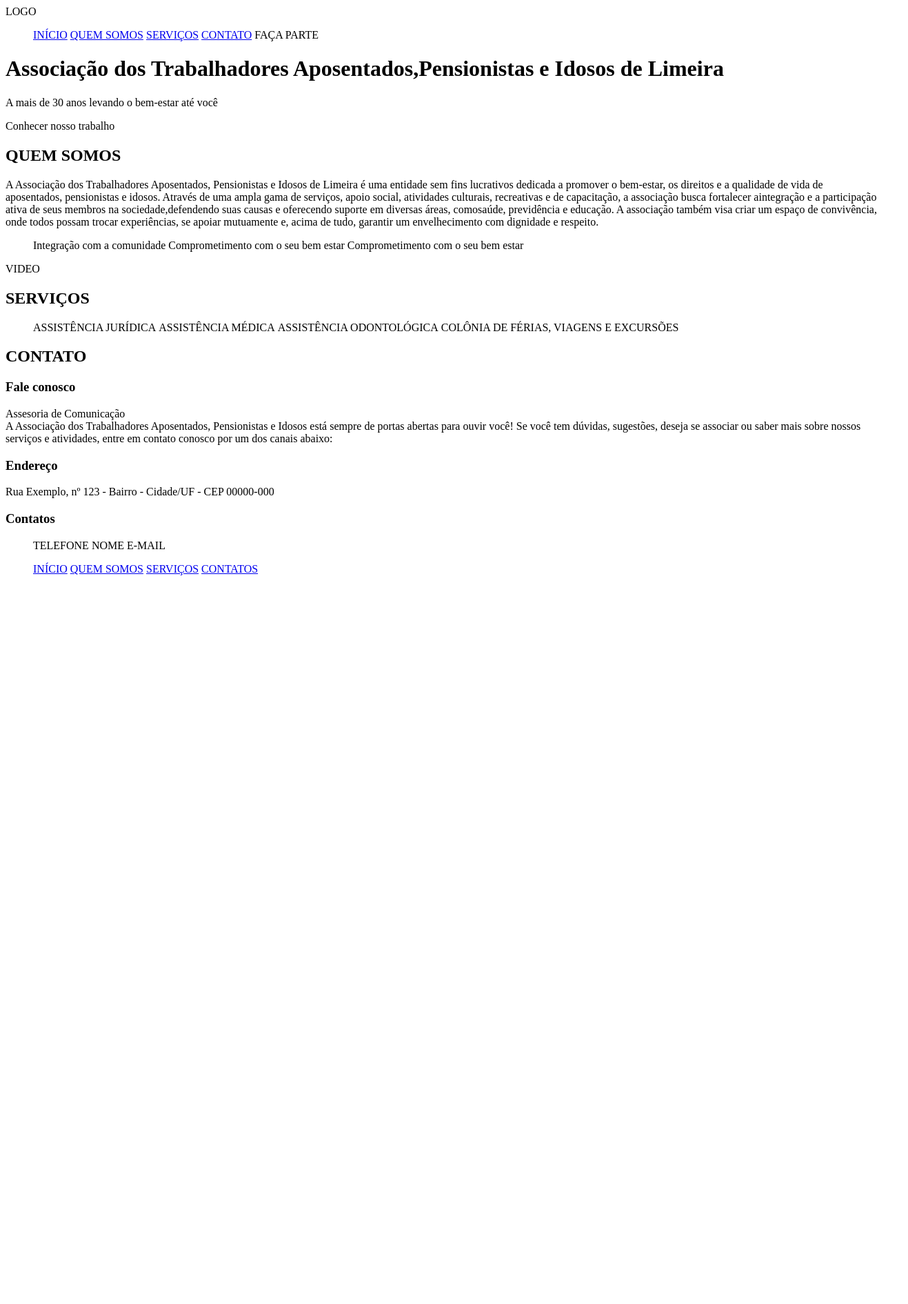
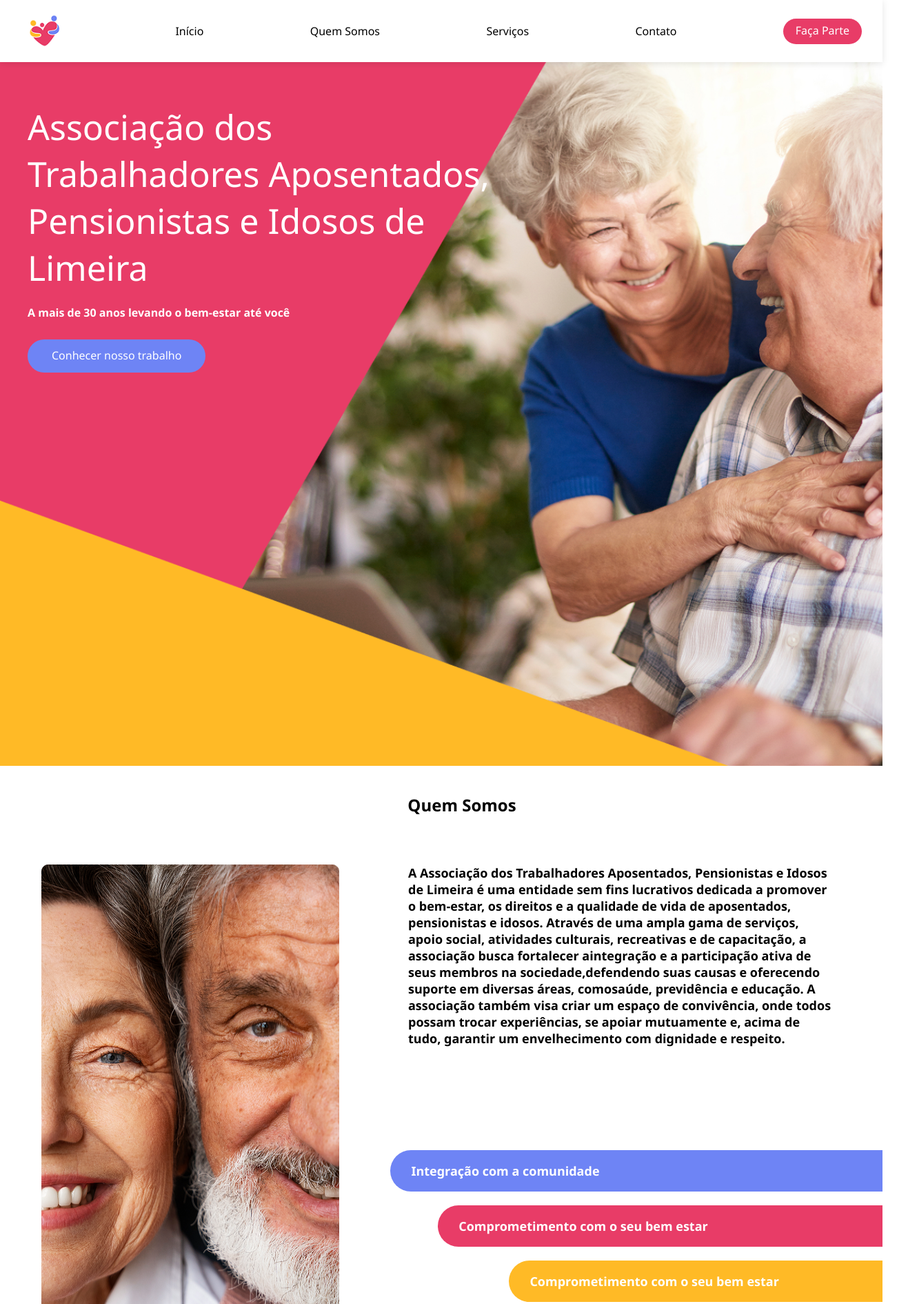
Before and after one commit to MiguelMagior/IHC-ATAPIL, a plain HTML site: page index.html in a window 1280 px wide. Shown: the top 1890 px of the page at 69% size, 1317 px wide, since content can reach past the window. Before the commit the page ends 850 px from the top, so only its background shows below. Drawn offline with nearby package versions, Linux system fonts and the light colour scheme.

Commit message:
feat: css

```diff
--- a/index.html
+++ b/index.html
@@ -4,91 +4,130 @@
 <head>
     <meta charset="UTF-8">
     <meta name="viewport" content="width=device-width, initial-scale=1.0">
+    <link rel="stylesheet" type="text/css" href="./style.css">
+    <link rel="stylesheet" href="https://cdn.jsdelivr.net/npm/bootstrap-icons@1.11.3/font/bootstrap-icons.min.css">
     <title>ATAPIL</title>
-
-    <style>
-        li{
-            display: inline;
-        }
-    </style>
-
 </head>
 
 <body>
-    <nav>
-        LOGO
-        <ul>
-            <li><a href="#inicio">INÍCIO</a></li>
-            <li><a href="#quem-somos">QUEM SOMOS</a></li>
-            <li><a href="#servicos">SERVIÇOS</a></li>
-            <li><a href="#contato">CONTATO</a></li>
-            <li><a>FAÇA PARTE</a></li>
-        </ul>
+    <nav class="content-nav">
+        <div class="container" style="margin-left: 30px;">
+            <img src="assets/atapil.png" alt="Exemplo">
+        </div>
+        <a href="#inicio">Início</a>
+        <a href="#quem-somos">Quem Somos</a>
+        <a href="#servicos">Serviços</a>
+        <a href="#contato">Contato</a>
+        <a class="btn-rose" style="margin-right: 30px;">Faça Parte</a>
     </nav>
 
-    <main id="inicio">
-        <h1>Associação dos Trabalhadores Aposentados,Pensionistas e Idosos de Limeira</h1>
-        <p>A mais de 30 anos levando o bem-estar até você</p>
-        <a>Conhecer nosso trabalho</a>
+    <main id="inicio" class="content-banner">
+        <h1 class="title-banner">Associação dos Trabalhadores Aposentados, Pensionistas e Idosos de Limeira</h1>
+        <div class="subtitle-banner">A mais de 30 anos levando o bem-estar até você</div>
+        <a class="btn-blue">Conhecer nosso trabalho</a>
     </main>
 
-    <section id="quem-somos">
-        <h2>QUEM SOMOS</h2>
-        <p>
+    <section id="quem-somos" class="content-who">
+        <h2 class="title">Quem Somos</h2>
+        <div class="subcontent-who">
+            <img src="assets/couple.png" alt="">
+            <div>
+                <p class="text-who">
                     A Associação dos Trabalhadores Aposentados, Pensionistas e Idosos de Limeira é uma entidade sem fins
-            lucrativos dedicada a promover o bem-estar, os direitos e a qualidade de vida de aposentados, pensionistas e
+                    lucrativos dedicada a promover o bem-estar, os direitos e a qualidade de vida de aposentados,
+                    pensionistas e
                     idosos. Através de uma ampla gama de serviços, apoio social, atividades culturais, recreativas e de
                     capacitação, a associação busca fortalecer aintegração e a participação ativa de seus membros na
-            sociedade,defendendo suas causas e oferecendo suporte em diversas áreas, comosaúde, previdência e educação.
-            A associação também visa criar um espaço de convivência, onde todos possam trocar experiências, se apoiar
+                    sociedade,defendendo suas causas e oferecendo suporte em diversas áreas, comosaúde, previdência e
+                    educação.
+                    A associação também visa criar um espaço de convivência, onde todos possam trocar experiências, se
+                    apoiar
                     mutuamente e, acima de tudo, garantir um envelhecimento com dignidade e respeito.
                 </p>
-        <ul>
-            <li>Integração com a comunidade</li>
-            <li>Comprometimento com o seu bem estar</li>
-            <li>Comprometimento com o seu bem estar</li>
-        </ul>
-        VIDEO
+                <div class="item-who" style="background-color: #6e84f5; width: 95%;">Integração com a comunidade</div>
+                <div class="item-who" style="background-color: #e83c67; width: 85%;">Comprometimento com o seu bem estar
+                </div>
+                <div class="item-who" style="background-color: #ffba26; width: 70%;">Comprometimento com o seu bem estar
+                </div>
+            </div>
+        </div>
     </section>
 
-    <section id="servicos">
-        <h2>SERVIÇOS</h2>
-        <ul>
-            <li>ASSISTÊNCIA JURÍDICA</li>
-            <li>ASSISTÊNCIA MÉDICA</li>
-            <li>ASSISTÊNCIA ODONTOLÓGICA</li>
-            <li>COLÔNIA DE FÉRIAS, VIAGENS E EXCURSÕES</li>
-        </ul>
+    <section class="content-video">
+        <div class="back-video">
+            <span style="font-weight: 600;">Video Institucional</span>
+        </div>
     </section>
 
-    <section id="contato">
-        <h2>CONTATO</h2>
+    <section id="servicos" class="content-services">
+        <h2 class="title">Serviços</h2>
+        <div class="subcontent-services">
+            <div class="card">
+                <img src="assets/law.png" alt="">
+                <div class="title-service">ASSISTÊNCIA JURÍDICA</div>
+            </div>
+            <div class="card">
+                <div class="title-service">ASSISTÊNCIA MÉDICA</div>
+                <img src="assets/medical.png" alt="">
+            </div>
+            <div class="card">
+                <img src="assets/odonto.png" alt="">
+                <div class="title-service">ASSISTÊNCIA ODONTOLÓGICA</div>
+            </div>
+            <div class="card">
+                <div class="title-service">COLÔNIA DE FÉRIAS, VIAGENS E EXCURSÕES</div>
+                <img src="assets/travel.png" alt="">
+            </div>
+        </div>
+    </section>
+
+    <section id="contato" class="content-contact">
+        <h2 class="title">Contato</h2>
+        <div class="subcontent-contact">
+
+            <img src="assets/paper.png" alt="">
+
+            <div>
                 <h3>Fale conosco</h3>
-        <p>Assesoria de Comunicação <br>
-            A Associação dos Trabalhadores Aposentados, Pensionistas e Idosos está sempre de portas abertas para ouvir
+                <br><span>Assesoria de Comunicação</span><br><br>
+                <p>
+                    A Associação dos Trabalhadores Aposentados, Pensionistas e Idosos está sempre de portas abertas
+                    para
+                    ouvir
                     você!
-            Se você tem dúvidas, sugestões, deseja se associar ou saber mais sobre nossos serviços e atividades, entre
+                    Se você tem dúvidas, sugestões, deseja se associar ou saber mais sobre nossos serviços e
+                    atividades,
+                    entre
                     em contato conosco por um dos canais abaixo:
                 </p>
 
-        <h3>Endereço</h3>
+                <br>
+
+                <h4>Endereço</h4>
                 <p>Rua Exemplo, nº 123 - Bairro - Cidade/UF - CEP 00000-000</p>
 
-        <h3>Contatos</h3>
+                <br>
+
+                <h4>Contatos</h4>
                 <ul>
-            <li>TELEFONE</li>
-            <li>NOME</li>
-            <li>E-MAIL</li>
+                    <li><i class="bi bi-telephone-fill"></i> Telefone: (19) 999999999</li>
+                    <li><i class="bi bi-person-fill"></i> Nome: Neto Modenez</li>
+                    <li><i class="bi bi-envelope-fill"></i> E-mail: nxsx@gmail.com </li>
                 </ul>
+            </div>
+
+        </div>
     </section>
 
-    <footer>
+    <footer class="content-footer">
         <ul>
             <li><a href="#inicio">INÍCIO</a></li>
             <li><a href="#quem-somos">QUEM SOMOS</a></li>
             <li><a href="#sevicos">SERVIÇOS</a></li>
             <li><a href="#contatos">CONTATOS</a></li>
         </ul>
+        <div class="line"></div>
+        <span style="color: white;">© 2025 Company, Inc. All rights reserved.</span>
     </footer>
 </body>
 
--- /dev/null
+++ b/style.css
@@ -0,0 +1,239 @@
+* {
+    margin: 0px;
+    padding: 0px;
+    font-family: 'Segoe UI', Tahoma, Geneva, Verdana, sans-serif;
+    color: black;
+}
+
+.content-nav {
+    display: flex;
+    justify-content: space-between;
+    align-items: center;
+    height: 90px;
+    position: fixed;
+    top: 0;
+    left: 0;
+    width: 100%;
+    background-color: white;
+    z-index: 1000;
+    box-shadow: 0 2px 10px rgba(0, 0, 0, 0.1);
+}
+
+.container {
+    width: 70px;
+    height: 70px;
+    overflow: hidden;
+}
+
+.container img {
+    width: 80px;
+    margin-left: -5px;
+    margin-top: -5px;
+}
+
+.content-nav a {
+    list-style: none;
+    text-decoration: none;
+    font-weight: 500;
+}
+
+.btn-rose {
+    background-color: #e83c67;
+    color: white;
+    font-weight: 600;
+    border-radius: 20px;
+    padding: 6px 18px 9px 18px;
+    cursor: pointer;
+}
+
+.content-banner {
+    height: 120vh;
+    background-image: url('assets/banner.png');
+    background-size: cover;
+    background-repeat: no-repeat;
+    background-position: center;
+    margin-top: 90px;
+    padding-top: 60px;
+    padding-left: 40px;
+}
+
+.title-banner {
+    width: 670px;
+    font-weight: 500;
+    font-size: 50px;
+    color: white;
+}
+
+.subtitle-banner {
+    font-weight: 600;
+    margin-top: 20px;
+    margin-bottom: 40px;
+    color: white;
+}
+
+.btn-blue {
+    background-color: #6e84f5;
+    color: white;
+    font-weight: 500;
+    border-radius: 40px;
+    padding: 12px 35px 14px 35px;
+    cursor: pointer;
+}
+
+.content-who {
+    display: flex;
+    flex-direction: column;
+    padding: 40px 0px 80px 60px;
+}
+
+.subcontent-who {
+    display: flex;
+    justify-content: space-around;
+    gap: 100px;
+}
+
+.title {
+    text-align: center;
+    margin-bottom: 70px;
+}
+
+.text-who {
+    font-size: 18px;
+    font-weight: 600;
+    padding-right: 70px;
+    margin-bottom: 150px;
+}
+
+.item-who {
+    height: 40px;
+    display: flex;
+    justify-content: start;
+    align-items: center;
+    color: white;
+    font-size: 18px;
+    font-weight: 600;
+    margin-bottom: 20px;
+    padding-left: 40px;
+    padding: 10px 30px 10px 30px;
+    border-top-left-radius: 30px;
+    border-bottom-left-radius: 30px;
+    float: inline-end;
+}
+
+.content-video {
+    display: flex;
+    justify-content: center;
+    align-items: center;
+    height: 500px;
+    background-color: #efefef;
+}
+
+.back-video {
+    display: flex;
+    justify-content: center;
+    align-items: center;
+    width: 600px;
+    height: 380px;
+    border-radius: 15px;
+    background-color: #c7c7c7;
+}
+
+.content-services {
+    display: flex;
+    flex-direction: column;
+    gap: 20px;
+    padding: 40px 0px 80px 0px;
+}
+
+.subcontent-services {
+    display: flex;
+    justify-content: center;
+    align-items: center;
+    gap: 20px;
+}
+
+.card {
+    display: flex;
+    flex-direction: column;
+    align-items: center;
+}
+
+.title-service {
+    width: 200px;
+    font-size: 23px;
+    text-align: center;
+}
+
+.content-contact {
+    display: flex;
+    flex-direction: column;
+    align-items: center;
+    justify-content: center;
+}
+
+.subcontent-contact {
+    display: flex;
+    gap: 120px;
+    padding-bottom: 120px;
+
+    h3 {
+        font-size: 30px;
+        font-weight: 600;
+    }
+
+    span {
+        font-weight: 700;
+    }
+
+    ul {
+        list-style: none;
+        padding: 0;
+        margin: 0;
+    }
+
+    li {
+        display: flex;
+        align-items: center;
+        gap: 10px;
+        padding: 8px 0;
+        color: #333;
+    }
+
+    i {
+        font-size: 20px;
+    }
+}
+
+.content-footer {
+    display: flex;
+    flex-direction: column;
+    align-items: center;
+    height: 120px;
+    background-color: black;
+    color: white;
+
+    ul {
+        display: flex;
+        list-style: none;
+        padding: 0;
+        margin: 0;
+        margin-top: 20px;
+    }
+
+    li {
+        margin-left: 15px;
+    }
+
+    a {
+        color: white;
+        text-decoration: none;
+    }
+}
+
+.line{
+    height: 1px;
+    margin-top: 15px;
+    width: 450px;
+    background-color: white;
+    margin-bottom: 30px;
+}
```
Also changed, not shown: assets/atapil.png (added), assets/banner.png (added), assets/couple.png (added), assets/law.png (added), assets/medical.png (added), assets/odonto.png (added), assets/paper.png (added), assets/travel.png (added). Lines whose indentation alone changed are shown as unchanged.
